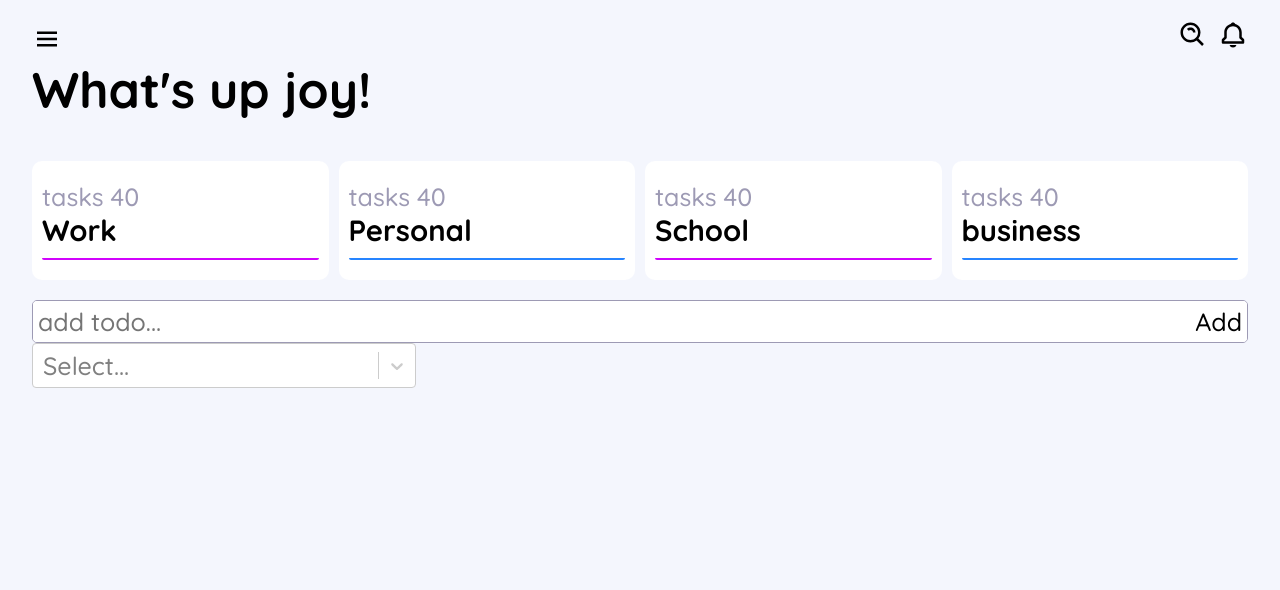
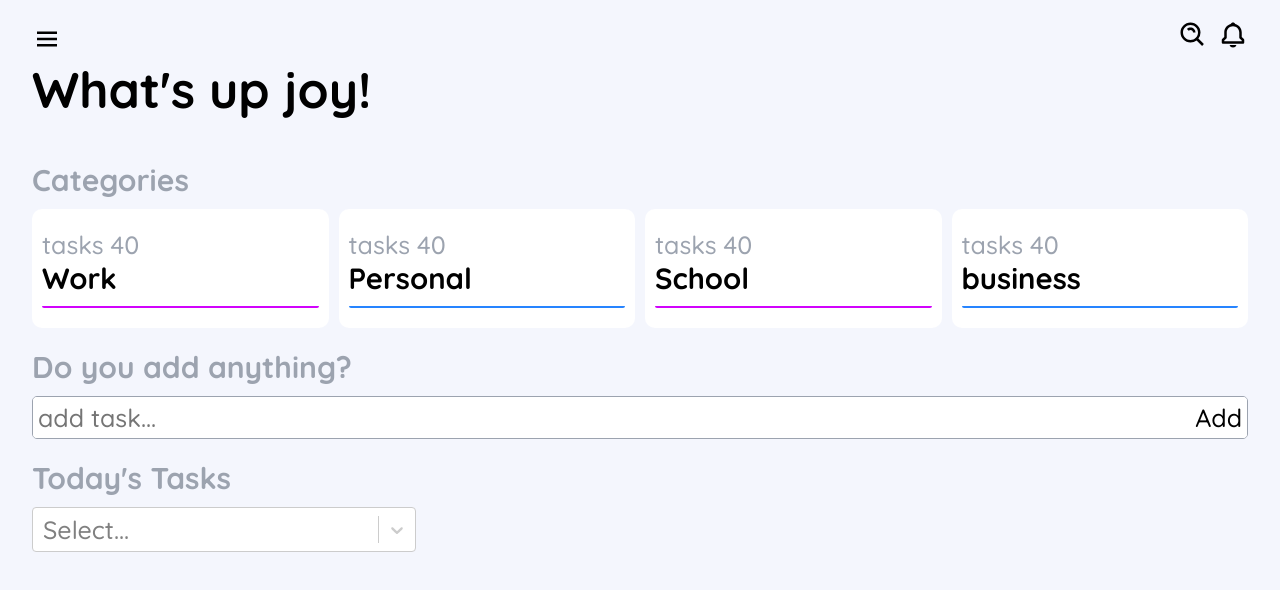
Before and after one commit to Soheiljafarnejad/TodoList-App, a React (Create React App) app: page / in a window 1280 px wide. Shown: the top 590 px of the page. Built offline with nearby package versions, Linux system fonts and the light colour scheme.

Commit message:
fix style

```diff
--- a/src/Component/Header/HeaderCom.js
+++ b/src/Component/Header/HeaderCom.js
@@ -6,7 +6,7 @@ import style from"./HeaderCom.module.css"
 
 const HeaderCom = () => {
   return (
-    <div className={style.header}>
+    <header className={style.header}>
       <div className={style.icons}>
       <BiMenu />
       <div>
@@ -14,8 +14,8 @@ const HeaderCom = () => {
       <BiBell />
       </div>
       </div>
-      <h2>What's up joy!</h2>
-    </div>
+      <h1>What's up joy!</h1>
+    </header>
   );
 };
 
--- a/src/Component/TodoApp.js
+++ b/src/Component/TodoApp.js
@@ -1,19 +1,18 @@
 import TodoForm from "./TodoForm/TodoForm";
 import TodoList from "./TodoList/TodoList";
-import TodoSelect from "./TodoSelect/TodoSelect";
 
 import { useState, useEffect } from "react";
-import TodoCategory from "./TodoCtegory/TodoCategory";
+import TodoCategory from "./TodoCategory/TodoCategory";
 
 const TodoApp = () => {
   const [todos, setTodos] = useState([]);
   const [filtered, setFiltered] = useState([]);
-  const [options, setOptions] = useState("All");
+  const [status, setStatus] = useState("All");
 
   useEffect(() => {
     setFiltered(todos);
-    filterTodoHandler(options);
-  }, [todos, options]);
+    filterTodoHandler(status);
+  }, [todos, status]);
 
   const addTodosHandler = (value) => {
     const newTodo = {
@@ -71,16 +70,15 @@ const TodoApp = () => {
     <div>
       <TodoCategory />
       <TodoForm addTodosHandler={addTodosHandler} />
-      <TodoSelect
-        filterTodoHandler={filterTodoHandler}
-        options={options}
-        setOptions={setOptions}
-      />
+
       <TodoList
         todos={filtered}
         completedHandler={completedHandler}
         deleteHandler={deleteHandler}
         editTodoHandler={editTodoHandler}
+        filterTodoHandler={filterTodoHandler}
+        status={status}
+        setStatus={setStatus}
       />
     </div>
   );
--- a/src/Component/TodoCtegory/TodoCategory.js
+++ b/src/Component/TodoCategory/TodoCategory.js
@@ -6,7 +6,10 @@ const TodoCategory = () => {
   };
 
   return (
-    <section className={style.container}>
+    <section >
+      <h2>Categories</h2>
+      <div className={style.container}>
+
       <button
         className={style.category}
         value="Work"
@@ -39,6 +42,7 @@ const TodoCategory = () => {
         <span className={style.value}>tasks 40</span>
         <h3 className={`${style.border} ${style.borderBlue}`}>business</h3>
       </button>
+      </div>
     </section>
   );
 };
--- a/src/Component/TodoCtegory/TodoCategory.module.css
+++ b/src/Component/TodoCategory/TodoCategory.module.css
@@ -1,8 +1,11 @@
+section{
+  margin: 2rem 0;
+}
+
 .container {
   display: flex;
   align-items: center;
   justify-content: space-between;
-  margin: 2rem 0;
   overflow-y: auto;
 }
 
--- a/src/Component/TodoForm/TodoEdit.js
+++ b/src/Component/TodoForm/TodoEdit.js
@@ -26,12 +26,12 @@ const TodoEdit = ({ edit, editTodoHandler, deleteHandler }) => {
   };
 
   return (
-    <div>
+    <section>
       <form onSubmit={editValueHandler}>
         <input onChange={inputHandler} value={editValue} ref={editRef} />
         <button type="submit">updated</button>
       </form>
-    </div>
+    </section>
   );
 };
 
--- a/src/Component/TodoForm/TodoForm.js
+++ b/src/Component/TodoForm/TodoForm.js
@@ -1,4 +1,4 @@
-import { useRef, useState } from "react";
+import { useState } from "react";
 import style from "./TodoForm.module.css";
 
 const TodoForm = ({ addTodosHandler }) => {
@@ -19,14 +19,15 @@ const TodoForm = ({ addTodosHandler }) => {
   };
 
   return (
-    <div>
+    <section>
+      <h2>Do you add anything?</h2>
       <form onSubmit={submitHandler} className={style.form}>
         <input
           className={style.input}
           onChange={inputHandler}
           type="text"
           value={inputValue}
-          placeholder="add todo..."
+          placeholder="add task..."
           onFocus={() => setFocus(true)}
           onBlur={() => setFocus(false)}
         />
@@ -37,7 +38,7 @@ const TodoForm = ({ addTodosHandler }) => {
           Add
         </button>
       </form>
-    </div>
+    </section>
   );
 };
 
--- a/src/Component/TodoList/TodoList.js
+++ b/src/Component/TodoList/TodoList.js
@@ -2,12 +2,16 @@ import { useState } from "react";
 
 import Todo from "../Todo/Todo";
 import TodoEdit from "../TodoForm/TodoEdit";
+import TodoSelect from "../TodoSelect/TodoSelect";
 
 const TodoList = ({
   todos,
   completedHandler,
   deleteHandler,
   editTodoHandler,
+  filterTodoHandler,
+  setStatus,
+  status,
 }) => {
   const [selectedEdit, setSelectedEdit] = useState({ id: null });
 
@@ -22,7 +26,13 @@ const TodoList = ({
   }
 
   return (
-    <div>
+    <section>
+      <h2>Today's Tasks</h2>
+      <TodoSelect
+        filterTodoHandler={filterTodoHandler}
+        status={status}
+        setStatus={setStatus}
+      />
       {todos.map((todo) => {
         return (
           <Todo
@@ -34,7 +44,7 @@ const TodoList = ({
           />
         );
       })}
-    </div>
+    </section>
   );
 };
 
--- a/src/index.css
+++ b/src/index.css
@@ -13,13 +13,13 @@
   --color-navBar: #0a155a;
   --pink: #d103fc;
   --pink-dark: #a056c5;
-  --white:#fff;
+  --white: #fff;
 
   --color: #adbaeb;
   --color: #020417;
-  --gray: #9d9ab4;
+  --gray: #9ca3af;
   --color: #373b5e;
-  --blue: #2684FF;
+  --blue: #2684ff;
   --color: #010319;
   --color: #48466b;
   --color: #bbc2d8;
@@ -37,7 +37,7 @@ input {
   font-weight: 500;
 }
 
-button{
+button {
   cursor: pointer;
 }
 
@@ -47,8 +47,10 @@ h1 {
 }
 
 h2 {
-  font-size: 2.5rem;
+  font-size: 2rem;
+  color: var(--gray);
   font-weight: 700;
+  margin-bottom: 1rem;
 }
 
 @media screen and (min-width: 768px) {
@@ -61,6 +63,6 @@ h2 {
     font-size: 5rem;
   }
   h2 {
-    font-size: 5rem;
+    font-size: 3rem;
   }
 }
```
